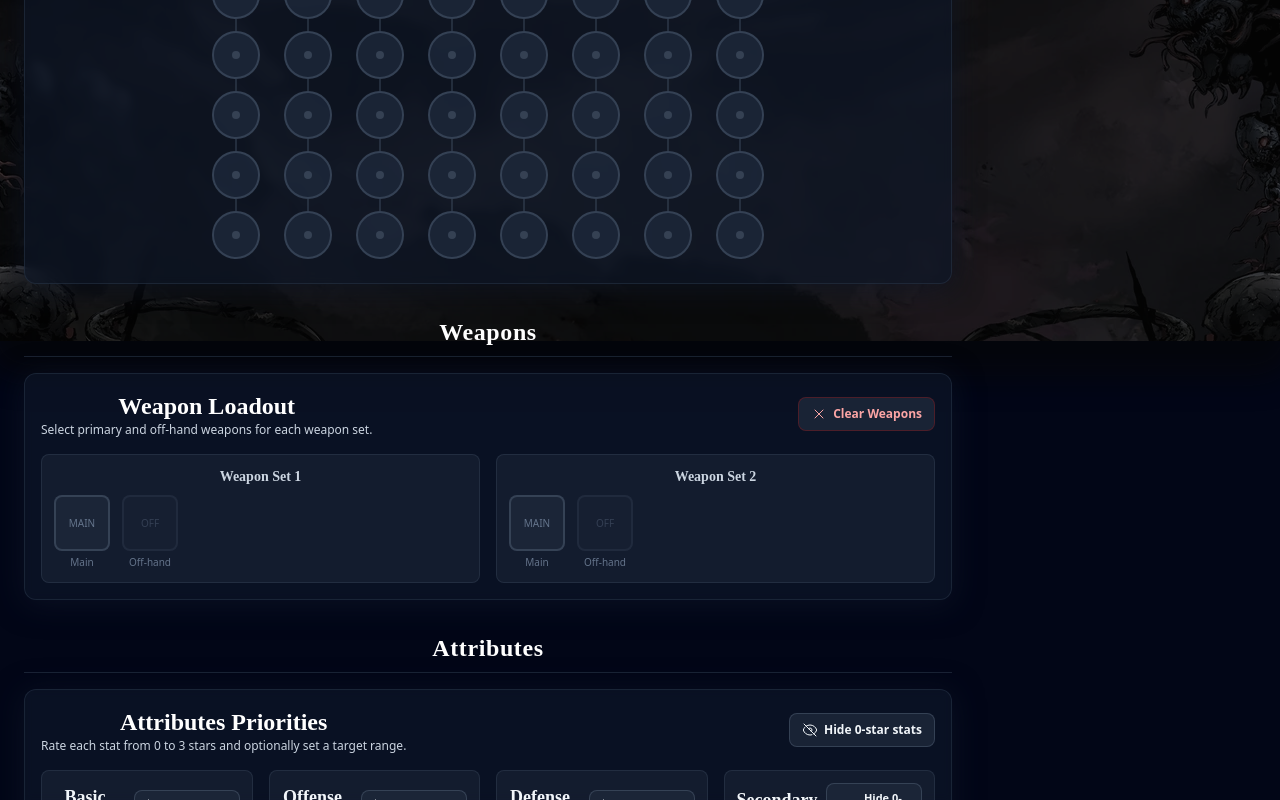
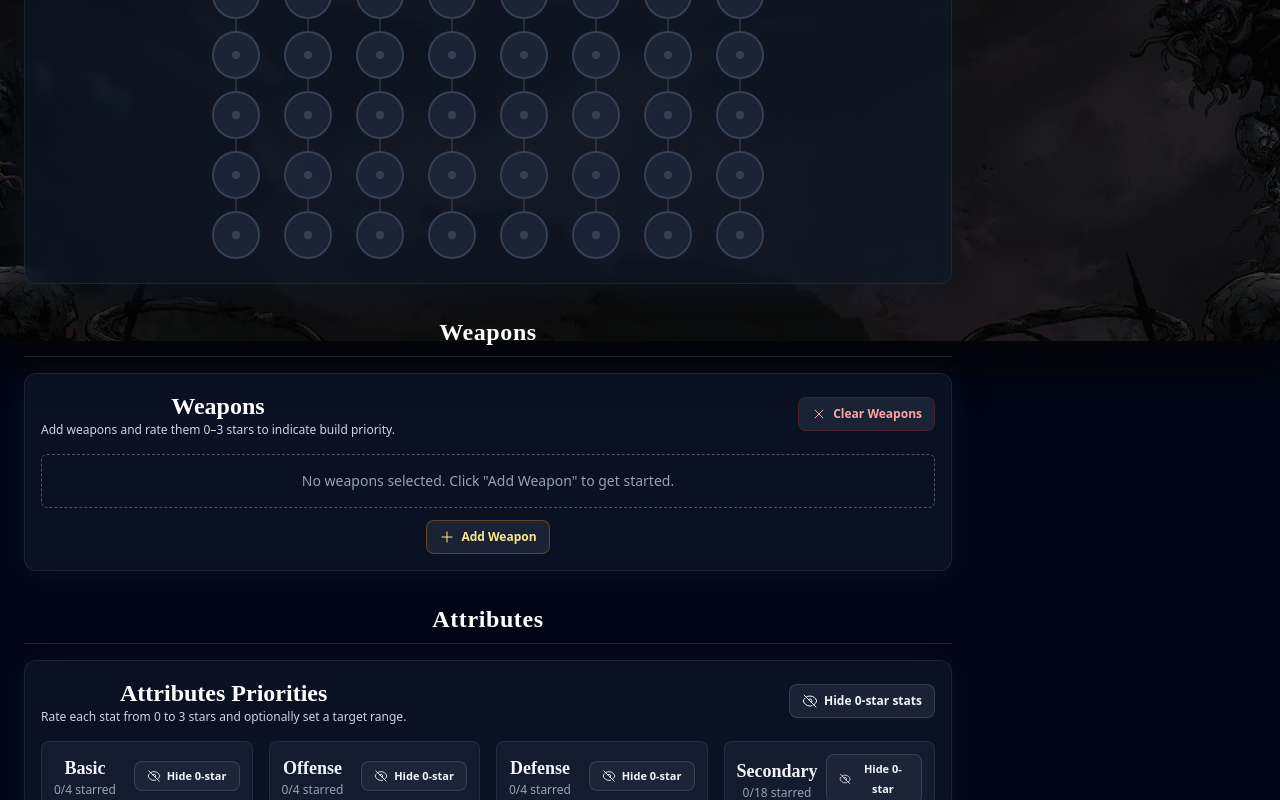
Before and after one commit to JeffreyHartman/lastspell-planner, a Vue app: page / in a window 1280 px wide. Shown: the part 459-1259 px from the top of the page. Built offline with nearby package versions, Linux system fonts and the light colour scheme.

Commit message:
feat: refactor weapon management with ranked weapon system and UI updates

```diff
--- a/src/App.vue
+++ b/src/App.vue
@@ -16,7 +16,7 @@
     <div
       class="grid grid-cols-1 gap-6 xl:grid-cols-[minmax(0,1fr)_280px] xl:items-start"
     >
-      <main class="min-w-0">
+      <main class="relative z-10 min-w-0">
         <section class="glass-panel mb-6 p-4 text-left">
           <div class="flex flex-wrap items-center gap-2">
             <button
@@ -108,9 +108,6 @@
             @click="loadSavedBuild(build)"
           >
             <span class="truncate text-sm font-semibold">{{ build.name }}</span>
-            <span class="text-xs text-slate-400">{{
-              formatUpdatedAt(build.updatedAt)
-            }}</span>
           </button>
         </div>
       </aside>
@@ -218,20 +215,7 @@ onMounted(() => {
   }
 });
 
-const formatUpdatedAt = (updatedAt: string): string => {
-  const parsedDate = new Date(updatedAt);
 
-  if (Number.isNaN(parsedDate.getTime())) {
-    return "Saved locally";
-  }
-
-  return parsedDate.toLocaleString(undefined, {
-    month: "short",
-    day: "numeric",
-    hour: "2-digit",
-    minute: "2-digit",
-  });
-};
 </script>
 
 <style scoped>
--- /dev/null
+++ b/src/components/weapons/WeaponRankItem.vue
@@ -0,0 +1,70 @@
+<template>
+  <div
+    class="flex items-center gap-2.5 rounded-lg border border-slate-700/40 bg-slate-900/50 px-2.5 py-2 transition-colors duration-150 hover:border-slate-600/50"
+  >
+    <div
+      class="flex h-10 w-10 shrink-0 items-center justify-center rounded-lg border border-slate-600/50 bg-slate-700/60"
+    >
+      <img
+        v-if="weapon"
+        :src="weapon.icon"
+        :alt="weapon.name"
+        class="h-8 w-8 object-contain"
+        loading="lazy"
+      />
+    </div>
+
+    <span class="min-w-0 flex-1 truncate text-sm text-slate-100">
+      {{ weapon?.name ?? "Unknown" }}
+    </span>
+
+    <div class="flex items-center gap-0.5">
+      <button
+        v-for="star in 3"
+        :key="star"
+        type="button"
+        class="rounded-md p-0.5 text-amber-400 transition-all duration-150 hover:scale-110 hover:bg-slate-700/60 active:scale-95"
+        :aria-label="`Set ${weapon?.name} importance to ${star} stars`"
+        @click="onStarClick(star)"
+      >
+        <StarSolidIcon v-if="star <= stars" class="h-5 w-5" />
+        <StarOutlineIcon v-else class="h-5 w-5" />
+      </button>
+    </div>
+
+    <button
+      type="button"
+      class="rounded-md p-1 text-slate-500 transition-colors duration-150 hover:bg-red-900/30 hover:text-red-400"
+      aria-label="Remove weapon"
+      @click="emit('remove')"
+    >
+      <XMarkIcon class="h-4 w-4" />
+    </button>
+  </div>
+</template>
+
+<script setup lang="ts">
+import { computed } from "vue";
+import { XMarkIcon, StarIcon as StarOutlineIcon } from "@heroicons/vue/24/outline";
+import { StarIcon as StarSolidIcon } from "@heroicons/vue/24/solid";
+import { getWeaponById } from "@/services/weaponService";
+import type { Weapon } from "@/types/Weapon";
+
+const props = defineProps<{
+  weaponId: string;
+  stars: number;
+}>();
+
+const emit = defineEmits<{
+  (event: "set-stars", stars: number): void;
+  (event: "remove"): void;
+}>();
+
+const weapon = computed((): Weapon | undefined => getWeaponById(props.weaponId));
+
+const onStarClick = (selectedStar: number) => {
+  const nextStars =
+    props.stars === selectedStar ? selectedStar - 1 : selectedStar;
+  emit("set-stars", nextStars);
+};
+</script>
--- a/src/components/weapons/WeaponSelector.vue
+++ b/src/components/weapons/WeaponSelector.vue
@@ -1,38 +1,76 @@
 <template>
   <section
     class="glass-panel overflow-visible p-4"
-    :class="{ 'relative z-20': dropdownOpen }"
+    :class="{ 'relative z-20': showDropdown }"
   >
     <div class="mb-4 flex flex-wrap items-center justify-between gap-3">
       <div>
-        <h3 class="text-2xl font-bold text-white">Weapon Loadout</h3>
+        <h3 class="text-2xl font-bold text-white">Weapons</h3>
         <p class="text-xs text-slate-300">
-          Select primary and off-hand weapons for each weapon set.
+          Add weapons and rate them 0–3 stars to indicate build priority.
         </p>
       </div>
 
-      <button type="button" class="btn btn--danger text-xs" @click="resetAll">
+      <button
+        type="button"
+        class="btn btn--danger text-xs"
+        @click="weaponStore.clearAll()"
+      >
         <XMarkIcon class="h-4 w-4" />
         Clear Weapons
       </button>
     </div>
 
-    <div class="grid grid-cols-1 gap-4 sm:grid-cols-2">
-      <WeaponSet :set-index="0" label="Weapon Set 1" @dropdown-toggle="onDropdownToggle" />
-      <WeaponSet :set-index="1" label="Weapon Set 2" @dropdown-toggle="onDropdownToggle" />
+    <div class="space-y-2">
+      <WeaponRankItem
+        v-for="rw in weaponStore.weapons"
+        :key="rw.weaponId"
+        :weapon-id="rw.weaponId"
+        :stars="rw.stars"
+        @set-stars="(s) => weaponStore.setStars(rw.weaponId, s)"
+        @remove="weaponStore.removeWeapon(rw.weaponId)"
+      />
+
+      <div
+        v-if="weaponStore.weapons.length === 0"
+        class="rounded-md border border-dashed border-slate-600 p-4 text-center text-sm text-slate-400"
+      >
+        No weapons selected. Click "Add Weapon" to get started.
+      </div>
+    </div>
+
+    <div class="relative mt-3">
+      <button
+        type="button"
+        class="btn btn--primary text-xs"
+        @click="toggleDropdown"
+      >
+        <PlusIcon class="h-4 w-4" />
+        Add Weapon
+      </button>
+
+      <WeaponDropdown
+        v-if="showDropdown"
+        :weapons="availableWeapons"
+        @select="onWeaponSelected"
+        @close="showDropdown = false"
+      />
     </div>
   </section>
 </template>
 
 <script setup lang="ts">
-import { onMounted, ref, watch } from "vue";
-import { XMarkIcon } from "@heroicons/vue/24/outline";
+import { computed, onMounted, ref, watch } from "vue";
+import { XMarkIcon, PlusIcon } from "@heroicons/vue/24/outline";
 import { useWeaponStore } from "@/stores/weaponStore";
 import {
   encodeWeaponsForUrl,
   decodeWeaponsFromUrl,
+  getAllWeapons,
 } from "@/services/weaponService";
-import WeaponSet from "./WeaponSet.vue";
+import type { Weapon } from "@/types/Weapon";
+import WeaponRankItem from "./WeaponRankItem.vue";
+import WeaponDropdown from "./WeaponDropdown.vue";
 
 const emit = defineEmits<{
   (event: "state-changed"): void;
@@ -40,10 +78,23 @@ const emit = defineEmits<{
 
 const weaponStore = useWeaponStore();
 const isHydratingFromUrl = ref(true);
-const dropdownOpen = ref(false);
+const showDropdown = ref(false);
 
-const onDropdownToggle = (open: boolean) => {
-  dropdownOpen.value = open;
+const allWeapons = getAllWeapons();
+
+const availableWeapons = computed(() =>
+  allWeapons.filter((w) => !weaponStore.hasWeapon(w.id)),
+);
+
+const toggleDropdown = () => {
+  showDropdown.value = !showDropdown.value;
+};
+
+const onWeaponSelected = (weapon: Weapon | null) => {
+  if (weapon) {
+    weaponStore.addWeapon(weapon.id, 0);
+  }
+  showDropdown.value = false;
 };
 
 const syncWeaponsToUrl = () => {
@@ -66,7 +117,7 @@ onMounted(() => {
   const encoded = params.get("wpns");
 
   if (encoded) {
-    weaponStore.setSets(decodeWeaponsFromUrl(encoded));
+    weaponStore.setWeapons(decodeWeaponsFromUrl(encoded));
   } else {
     weaponStore.clearAll();
   }
@@ -76,7 +127,7 @@ onMounted(() => {
 });
 
 watch(
-  () => weaponStore.sets,
+  () => weaponStore.weapons,
   () => {
     if (isHydratingFromUrl.value) return;
     syncWeaponsToUrl();
@@ -84,8 +135,4 @@ watch(
   },
   { deep: true },
 );
-
-const resetAll = () => {
-  weaponStore.clearAll();
-};
 </script>
--- a/src/components/weapons/WeaponSet.vue
+++ /dev/null
@@ -1,84 +0,0 @@
-<template>
-  <div class="glass-card overflow-visible p-3">
-    <h4 class="mb-2 text-sm font-semibold text-slate-300">
-      {{ label }}
-    </h4>
-    <div class="flex items-start gap-3">
-      <div class="text-center">
-        <WeaponSlot
-          :weapon="primaryWeapon"
-          :weapons="mainHandWeapons"
-          label="Main"
-          @select="onPrimarySelect"
-          @dropdown-toggle="(open: boolean) => emit('dropdown-toggle', open)"
-        />
-        <span class="mt-1 block text-[10px] text-slate-500">Main</span>
-      </div>
-      <div class="text-center">
-        <WeaponSlot
-          :weapon="offhandWeapon"
-          :weapons="offHandWeapons"
-          label="Off"
-          :disabled="offhandDisabled"
-          @select="onOffhandSelect"
-          @dropdown-toggle="(open: boolean) => emit('dropdown-toggle', open)"
-        />
-        <span class="mt-1 block text-[10px] text-slate-500">Off-hand</span>
-      </div>
-    </div>
-  </div>
-</template>
-
-<script setup lang="ts">
-import { computed } from "vue";
-import type { Weapon } from "@/types/Weapon";
-import {
-  getWeaponById,
-  getMainHandWeapons,
-  getOffHandWeapons,
-} from "@/services/weaponService";
-import { useWeaponStore } from "@/stores/weaponStore";
-import WeaponSlot from "./WeaponSlot.vue";
-
-const props = defineProps({
-  setIndex: {
-    type: Number,
-    required: true,
-  },
-  label: {
-    type: String,
-    required: true,
-  },
-});
-
-const emit = defineEmits<{
-  (event: "dropdown-toggle", open: boolean): void;
-}>();
-
-const weaponStore = useWeaponStore();
-
-const mainHandWeapons = getMainHandWeapons();
-const offHandWeapons = getOffHandWeapons();
-
-const primaryWeapon = computed((): Weapon | null => {
-  const id = weaponStore.getSet(props.setIndex).primaryId;
-  return id ? getWeaponById(id) ?? null : null;
-});
-
-const offhandWeapon = computed((): Weapon | null => {
-  const id = weaponStore.getSet(props.setIndex).offhandId;
-  return id ? getWeaponById(id) ?? null : null;
-});
-
-const offhandDisabled = computed(() =>
-  weaponStore.isOffhandDisabled(props.setIndex),
-);
-
-const onPrimarySelect = (weapon: Weapon | null) => {
-  weaponStore.setPrimary(props.setIndex, weapon?.id ?? null);
-};
-
-const onOffhandSelect = (weapon: Weapon | null) => {
-  weaponStore.setOffhand(props.setIndex, weapon?.id ?? null);
-};
-</script>
--- a/src/components/weapons/WeaponSlot.vue
+++ /dev/null
@@ -1,73 +0,0 @@
-<template>
-  <div class="relative">
-    <button
-      type="button"
-      class="weapon-slot"
-      :class="{
-        'weapon-slot--selected': weapon,
-        'weapon-slot--disabled': disabled,
-      }"
-      :disabled="disabled"
-      @click="toggleDropdown"
-    >
-      <img
-        v-if="weapon"
-        :src="weapon.icon"
-        :alt="weapon.name"
-        class="h-9 w-9 object-contain"
-      />
-      <span v-else class="text-[10px] font-medium uppercase text-slate-500">
-        {{ label }}
-      </span>
-    </button>
-
-    <WeaponDropdown
-      v-if="showDropdown"
-      :weapons="weapons"
-      @select="onSelect"
-      @close="showDropdown = false; emit('dropdown-toggle', false)"
-    />
-  </div>
-</template>
-
-<script setup lang="ts">
-import { ref, type PropType } from "vue";
-import type { Weapon } from "@/types/Weapon";
-import WeaponDropdown from "./WeaponDropdown.vue";
-
-defineProps({
-  weapon: {
-    type: Object as PropType<Weapon | null>,
-    default: null,
-  },
-  weapons: {
-    type: Array as PropType<Weapon[]>,
-    required: true,
-  },
-  label: {
-    type: String,
-    default: "Empty",
-  },
-  disabled: {
-    type: Boolean,
-    default: false,
-  },
-});
-
-const emit = defineEmits<{
-  (event: "select", weapon: Weapon | null): void;
-  (event: "dropdown-toggle", open: boolean): void;
-}>();
-
-const showDropdown = ref(false);
-
-const toggleDropdown = () => {
-  showDropdown.value = !showDropdown.value;
-  emit("dropdown-toggle", showDropdown.value);
-};
-
-const onSelect = (weapon: Weapon | null) => {
-  emit("select", weapon);
-  showDropdown.value = false;
-};
-</script>
--- a/src/services/buildStorageService.ts
+++ b/src/services/buildStorageService.ts
@@ -64,9 +64,9 @@ const normalizeStoredBuild = (rawValue: unknown): SavedBuild | null => {
   };
 };
 
-const sortBuildsByUpdatedAt = (builds: SavedBuild[]): SavedBuild[] => {
+const sortBuildsAlphabetically = (builds: SavedBuild[]): SavedBuild[] => {
   return [...builds].sort((leftBuild, rightBuild) => {
-    return rightBuild.updatedAt.localeCompare(leftBuild.updatedAt);
+    return leftBuild.name.localeCompare(rightBuild.name);
   });
 };
 
@@ -86,7 +86,7 @@ export const getSavedBuilds = (): SavedBuild[] => {
       return [];
     }
 
-    return sortBuildsByUpdatedAt(
+    return sortBuildsAlphabetically(
       parsedValue
         .map((rawBuild) => normalizeStoredBuild(rawBuild))
         .filter((build): build is SavedBuild => Boolean(build)),
--- a/src/services/weaponService.ts
+++ b/src/services/weaponService.ts
@@ -1,5 +1,5 @@
 import weaponsData from "../weapons.json";
-import type { Weapon, WeaponHandedness, WeaponSetsState, WeaponSetState } from "../types/Weapon";
+import type { Weapon, RankedWeapon, WeaponRankingsState } from "../types/Weapon";
 
 const weapons = weaponsData as Weapon[];
 
@@ -10,77 +10,81 @@ export const getAllWeapons = (): Weapon[] => [...weapons];
 export const getWeaponById = (id: string): Weapon | undefined =>
   WEAPON_BY_ID.get(id);
 
-export const getMainHandWeapons = (): Weapon[] =>
-  weapons.filter((w) => w.handedness !== "oh");
+export const clampWeaponStars = (stars: number): number =>
+  Math.max(0, Math.min(3, Math.floor(stars)));
 
-export const getOffHandWeapons = (): Weapon[] =>
-  weapons.filter((w) => w.handedness === "oh");
-
-export const getWeaponsByHandedness = (handedness: WeaponHandedness): Weapon[] =>
-  weapons.filter((w) => w.handedness === handedness);
-
-export const getDefaultWeaponSetState = (): WeaponSetState => ({
-  primaryId: null,
-  offhandId: null,
-});
-
-export const getDefaultWeaponSetsState = (): WeaponSetsState => ({
-  sets: [getDefaultWeaponSetState(), getDefaultWeaponSetState()],
+export const getDefaultWeaponRankingsState = (): WeaponRankingsState => ({
+  weapons: [],
 });
 
 /**
- * URL format: primaryId,offhandId;primaryId,offhandId
- * Empty slots omitted, trailing empties trimmed.
- * Example: sword,offhand-dagger;longbow
+ * New URL format: weaponId~stars;weaponId~stars;...
+ * Example: sword~3;longbow~2
  */
-export const encodeWeaponsForUrl = (state: WeaponSetsState): string => {
-  const parts = state.sets.map((set) => {
-    const primary = set.primaryId ?? "";
-    const offhand = set.offhandId ?? "";
-    if (!primary && !offhand) return "";
-    if (!offhand) return primary;
-    return `${primary},${offhand}`;
-  });
-
-  // Trim trailing empty sets
-  while (parts.length > 0 && parts[parts.length - 1] === "") {
-    parts.pop();
-  }
-
-  return parts.join(";");
+export const encodeWeaponsForUrl = (state: WeaponRankingsState): string => {
+  if (state.weapons.length === 0) return "";
+  return state.weapons
+    .map((w) => (w.stars > 0 ? `${w.weaponId}~${w.stars}` : w.weaponId))
+    .join(";");
 };
 
-export const decodeWeaponsFromUrl = (encoded: string): WeaponSetsState => {
-  const state = getDefaultWeaponSetsState();
-  if (!encoded) return state;
+/**
+ * Detect legacy format by checking for commas.
+ * Old format: primaryId,offhandId;primaryId,offhandId
+ */
+const isLegacyFormat = (encoded: string): boolean => encoded.includes(",");
 
-  const setParts = encoded.split(";");
-  for (let i = 0; i < Math.min(setParts.length, 2); i++) {
-    const part = setParts[i];
-    if (!part) continue;
+/**
+ * Decode legacy format: splits by ; then ,, extracts all valid weapon IDs with 0 stars.
+ */
+const decodeLegacyWeapons = (encoded: string): RankedWeapon[] => {
+  const seen = new Set<string>();
+  const result: RankedWeapon[] = [];
 
-    const [primaryId = "", offhandId = ""] = part.split(",");
-
-    if (primaryId && WEAPON_BY_ID.has(primaryId)) {
-      const weapon = WEAPON_BY_ID.get(primaryId)!;
-      if (weapon.handedness !== "oh") {
-        state.sets[i].primaryId = primaryId;
-      }
-    }
-
-    if (offhandId && WEAPON_BY_ID.has(offhandId)) {
-      const weapon = WEAPON_BY_ID.get(offhandId)!;
-      if (weapon.handedness === "oh") {
-        // Only allow off-hand if primary is 1h
-        const primary = state.sets[i].primaryId
-          ? WEAPON_BY_ID.get(state.sets[i].primaryId!)
-          : null;
-        if (primary && primary.handedness === "1h") {
-          state.sets[i].offhandId = offhandId;
-        }
+  for (const setPart of encoded.split(";")) {
+    if (!setPart) continue;
+    for (const id of setPart.split(",")) {
+      const trimmed = id.trim();
+      if (trimmed && WEAPON_BY_ID.has(trimmed) && !seen.has(trimmed)) {
+        seen.add(trimmed);
+        result.push({ weaponId: trimmed, stars: 0 });
       }
     }
   }
 
-  return state;
+  return result;
 };
+
+/**
+ * Decode new format: splits by ; then ~, extracts weaponId and stars.
+ * A bare ID like "longbow" (no tilde) defaults to 0 stars.
+ */
+const decodeNewWeapons = (encoded: string): RankedWeapon[] => {
+  const seen = new Set<string>();
+  const result: RankedWeapon[] = [];
+
+  for (const part of encoded.split(";")) {
+    if (!part) continue;
+    const tildeIdx = part.indexOf("~");
+    const weaponId = tildeIdx === -1 ? part : part.slice(0, tildeIdx);
+    const stars =
+      tildeIdx === -1 ? 0 : clampWeaponStars(parseInt(part.slice(tildeIdx + 1), 10) || 0);
+
+    if (weaponId && WEAPON_BY_ID.has(weaponId) && !seen.has(weaponId)) {
+      seen.add(weaponId);
+      result.push({ weaponId, stars });
+    }
+  }
+
+  return result;
+};
+
+export const decodeWeaponsFromUrl = (encoded: string): WeaponRankingsState => {
+  if (!encoded) return getDefaultWeaponRankingsState();
+
+  const weapons = isLegacyFormat(encoded)
+    ? decodeLegacyWeapons(encoded)
+    : decodeNewWeapons(encoded);
+
+  return { weapons };
+};
--- a/src/stores/weaponStore.ts
+++ b/src/stores/weaponStore.ts
@@ -1,64 +1,53 @@
 import { defineStore } from "pinia";
-import type { WeaponSetsState, WeaponSetState } from "@/types/Weapon";
-import { getDefaultWeaponSetsState, getWeaponById } from "@/services/weaponService";
+import type { RankedWeapon, WeaponRankingsState } from "@/types/Weapon";
+import {
+  clampWeaponStars,
+  getDefaultWeaponRankingsState,
+} from "@/services/weaponService";
 
 export const useWeaponStore = defineStore("weapons", {
-  state: (): WeaponSetsState => getDefaultWeaponSetsState(),
+  state: (): WeaponRankingsState => getDefaultWeaponRankingsState(),
 
   getters: {
-    getSet:
+    getWeaponAt:
       (state) =>
-      (index: number): WeaponSetState =>
-        state.sets[index] ?? { primaryId: null, offhandId: null },
+      (index: number): RankedWeapon | undefined =>
+        state.weapons[index],
 
-    isOffhandDisabled:
+    hasWeapon:
       (state) =>
-      (setIndex: number): boolean => {
-        const primary = state.sets[setIndex]?.primaryId;
-        if (!primary) return true;
-        const weapon = getWeaponById(primary);
-        return !weapon || weapon.handedness === "2h";
-      },
+      (weaponId: string): boolean =>
+        state.weapons.some((w) => w.weaponId === weaponId),
   },
 
   actions: {
-    setPrimary(setIndex: number, weaponId: string | null) {
-      const set = this.sets[setIndex];
-      if (!set) return;
+    addWeapon(weaponId: string, stars: number = 0) {
+      if (this.hasWeapon(weaponId)) return;
+      this.weapons.push({ weaponId, stars: clampWeaponStars(stars) });
+    },
 
-      set.primaryId = weaponId;
+    removeWeapon(weaponId: string) {
+      this.weapons = this.weapons.filter((w) => w.weaponId !== weaponId);
+    },
 
-      // Auto-clear off-hand when switching to 2h or empty
-      if (!weaponId) {
-        set.offhandId = null;
-      } else {
-        const weapon = getWeaponById(weaponId);
-        if (!weapon || weapon.handedness === "2h") {
-          set.offhandId = null;
-        }
+    setStars(weaponId: string, stars: number) {
+      const weapon = this.weapons.find((w) => w.weaponId === weaponId);
+      if (weapon) {
+        weapon.stars = clampWeaponStars(stars);
       }
     },
 
-    setOffhand(setIndex: number, weaponId: string | null) {
-      const set = this.sets[setIndex];
-      if (!set) return;
-
-      // Only allow off-hand if primary is 1h
-      if (this.isOffhandDisabled(setIndex)) {
-        set.offhandId = null;
-        return;
-      }
-
-      set.offhandId = weaponId;
-    },
-
-    setSets(state: WeaponSetsState) {
-      this.sets = state.sets;
+    setWeapons(state: WeaponRankingsState) {
+      const seen = new Set<string>();
+      this.weapons = state.weapons.filter((w) => {
+        if (seen.has(w.weaponId)) return false;
+        seen.add(w.weaponId);
+        return true;
+      });
     },
 
     clearAll() {
-      const defaults = getDefaultWeaponSetsState();
-      this.sets = defaults.sets;
+      this.weapons = [];
     },
   },
 });
--- a/src/style.css
+++ b/src/style.css
@@ -88,18 +88,4 @@
     @apply border-amber-600/40 text-amber-200 hover:border-amber-500/60 hover:bg-amber-900/20;
   }
 
-  .weapon-slot {
-    @apply flex h-14 w-14 items-center justify-center rounded-lg
-      border-2 border-slate-600/60 bg-slate-800/80
-      transition-all duration-200 ease-out
-      hover:border-slate-400/60 hover:shadow-glow-sm;
-  }
-
-  .weapon-slot--selected {
-    @apply border-amber-500/50 shadow-glow-amber;
-  }
-
-  .weapon-slot--disabled {
-    @apply cursor-not-allowed opacity-40 hover:border-slate-600/60 hover:shadow-none;
-  }
 }
--- a/src/types/Weapon.ts
+++ b/src/types/Weapon.ts
@@ -11,11 +11,11 @@ export interface Weapon {
   dlc: WeaponDlc;
 }
 
-export interface WeaponSetState {
-  primaryId: string | null;
-  offhandId: string | null;
+export interface RankedWeapon {
+  weaponId: string;
+  stars: number; // 0-3
 }
 
-export interface WeaponSetsState {
-  sets: [WeaponSetState, WeaponSetState];
+export interface WeaponRankingsState {
+  weapons: RankedWeapon[];
 }
```
Also changed, not shown: src/components/weapons/WeaponDropdown.vue (+0 -8 lines).
